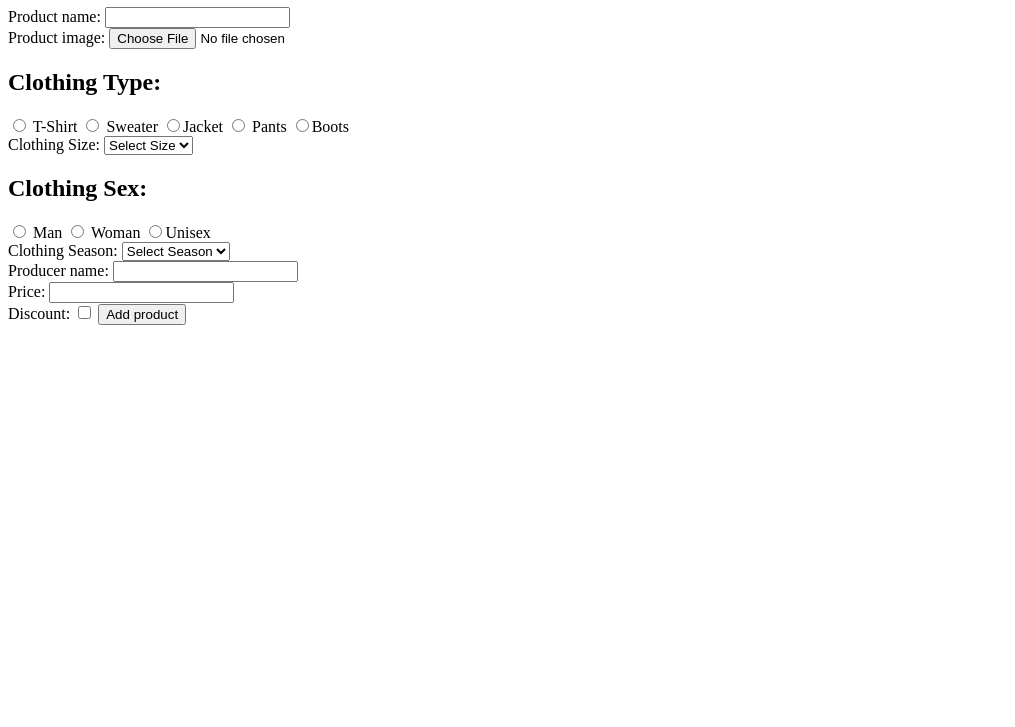
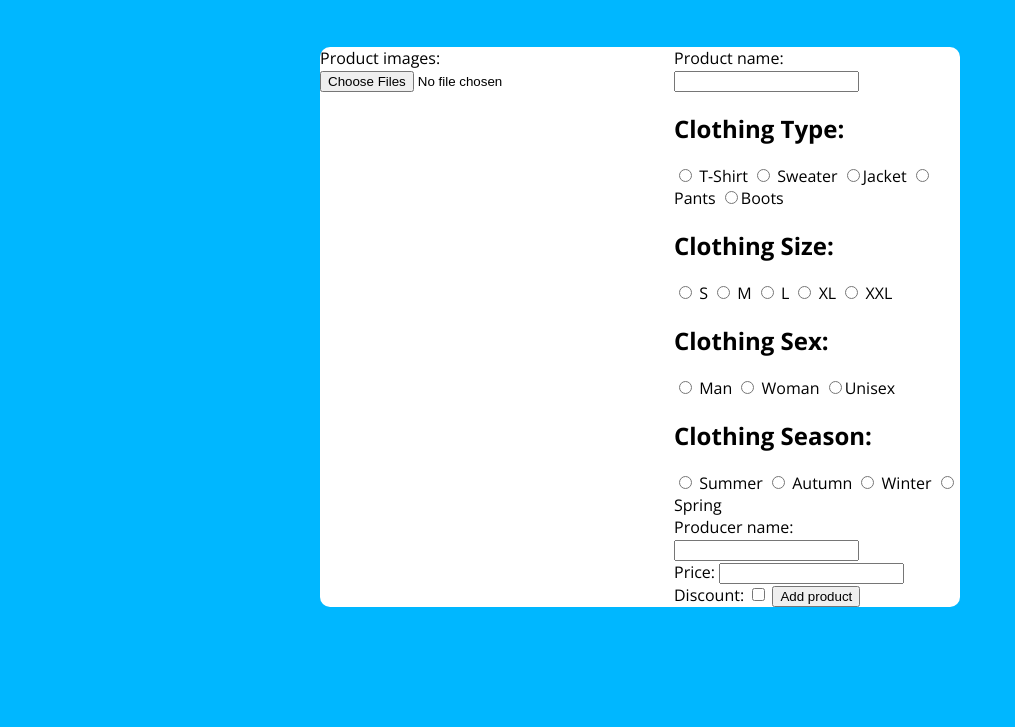
Before and after one commit to VitalikCholan/online-clothing-store, a website: page add-product.html in a window 1280 px wide. Shown: the part 73-800 px from the top of the page, without its empty margins (0-1015 px from the left). Drawn offline with nearby package versions, Linux system fonts and the light colour scheme.

Commit message:
In submitProduct.js changed approach for sending data and added style in add-product.css

```diff
--- a/add-product.html
+++ b/add-product.html
@@ -5,18 +5,40 @@
     <meta name="viewport" content="width=device-width, initial-scale=1.0" />
     <title>Add Product</title>
     <link rel="stylesheet" href="css/add-product.css" />
+    <link rel="preconnect" href="https://fonts.googleapis.com" />
+    <link rel="preconnect" href="https://fonts.gstatic.com" crossorigin />
+    <link
+      href="https://fonts.googleapis.com/css2?family=Open+Sans:ital,wght@0,300..800;1,300..800&display=swap"
+      rel="stylesheet"
+    />
   </head>
   <body>
-    <h1>Add Product</h1>
+    <form
+      class="form-container"
+      action=""
+      method="POST"
+      enctype="multipart/form-data"
+    >
+      <div class="img-box">
+        <label for="images">Product images:</label>
+        <input
+          type="file"
+          id="images"
+          name="images"
+          accept="image/*"
+          multiple
+          required
+        />
+        <template id="imageTemplate">
+          <img class="show" src="" alt="Product Image" />
+        </template>
+        <div id="imageShow" class="image-show"></div>
+      </div>
 
-    <form action="add-product">
+      <div class="input-box">
         <label for="name">Product name:</label>
         <input type="text" id="name" name="name" placeholder="" required />
-      <div class="img">
-        <label for="image">Product image:</label>
-        <input type="file" id="image" name="image" accept="image/*" required />
-        <img src="" alt="Product Image" id="imageShow" />
-      </div>
+
         <h2>Clothing Type:</h2>
         <input
           type="radio"
@@ -36,40 +58,72 @@
         /><label for="jacket">Jacket</label>
         <input type="radio" id="pants" name="clothingType" value="Pants" />
         <label for="pants">Pants</label>
-      <input type="radio" id="boots" name="clothingType" value="Boots" /><label
-        for="boots"
-        >Boots</label
-      >
+        <input
+          type="radio"
+          id="boots"
+          name="clothingType"
+          value="Boots"
+        /><label for="boots">Boots</label>
+
         <div class="clothing-size">
-        <label>Clothing Size:</label>
-        <select id="clothingSize" name="clothingSize" required>
-          <option value="">Select Size</option>
-          <option value="S">S</option>
-          <option value="M">M</option>
-          <option value="L">L</option>
-          <option value="XL">XL</option>
-          <option value="XXL">XXL</option>
-        </select>
+          <h2>Clothing Size:</h2>
+          <input type="radio" id="s" name="clothingSize" value="S" required />
+          <label for="s">S</label>
+          <input type="radio" id="m" name="clothingSize" value="M" />
+          <label for="m">M</label>
+          <input type="radio" id="l" name="clothingSize" value="L" />
+          <label for="l">L</label>
+          <input type="radio" id="xl" name="clothingSize" value="XL" />
+          <label for="xl">XL</label>
+          <input type="radio" id="xxl" name="clothingSize" value="XXL" />
+          <label for="xxl">XXL</label>
         </div>
+
         <h2>Clothing Sex:</h2>
         <input type="radio" id="man" name="clothingSex" value="Man" required />
         <label for="man">Man</label>
         <input type="radio" id="woman" name="clothingSex" value="Woman" />
         <label for="woman">Woman</label>
-      <input type="radio" id="unisex" name="clothingSex" value="Unisex" /><label
-        for="unisex"
-        >Unisex</label
-      >
+        <input
+          type="radio"
+          id="unisex"
+          name="clothingSex"
+          value="Unisex"
+        /><label for="unisex">Unisex</label>
+
         <div class="clothing-season">
-        <label>Clothing Season:</label>
-        <select id="clothingSeason" name="clothingSeason" required>
-          <option value="">Select Season</option>
-          <option value="Summer">Summer</option>
-          <option value="Autumn">Autumn</option>
-          <option value="Winter">Winter</option>
-          <option value="Spring">Spring</option>
-        </select>
+          <h2>Clothing Season:</h2>
+          <input
+            type="radio"
+            id="summer"
+            name="clothingSeason"
+            value="Summer"
+            required
+          />
+          <label for="summer">Summer</label>
+          <input
+            type="radio"
+            id="autumn"
+            name="clothingSeason"
+            value="Autumn"
+          />
+          <label for="autumn">Autumn</label>
+          <input
+            type="radio"
+            id="winter"
+            name="clothingSeason"
+            value="Winter"
+          />
+          <label for="winter">Winter</label>
+          <input
+            type="radio"
+            id="spring"
+            name="clothingSeason"
+            value="Spring"
+          />
+          <label for="spring">Spring</label>
         </div>
+
         <label for="producer">Producer name:</label>
         <input
           type="text"
@@ -78,10 +132,18 @@
           placeholder=""
           required
         />
+
         <div class="price">
           <label for="price">Price:</label>
-        <input type="number" id="price" name="price" placeholder="" required />
+          <input
+            type="number"
+            id="price"
+            name="price"
+            placeholder=""
+            required
+          />
         </div>
+
         <label for="discount">Discount:</label>
         <input
           type="checkbox"
@@ -89,7 +151,9 @@
           name="discount"
           placeholder="Put maximum price of clothing"
         />
+
         <button type="submit">Add product</button>
+      </div>
     </form>
 
     <script src="js/showImage.js"></script>
--- a/css/add-product.css
+++ b/css/add-product.css
@@ -1,3 +1,44 @@
+body {
+  margin: 0;
+  padding: 0;
+  box-sizing: border-box;
+  background-color: #00b7ff;
+  font-family: "Open Sans", sans-serif;
+}
+
+.form-container {
+  background-color: white;
+  position: fixed;
+  margin: auto;
+  inset: 0;
+  width: 50%;
+  aspect-ratio: 6 / 5;
+  border-radius: 10px;
+  display: grid;
+  grid-template-columns: auto-fit, minmax(10px, 1fr);
+  grid-template-rows: auto-fit, minmax(10px, 1fr);
+  grid-template-areas: "img-box input-box";
+}
+
+.img-box {
+  grid-area: img-box;
+}
+
+.input-box {
+  grid-area: input-box;
+}
+
+.image-show {
+  display: flex;
+  flex-wrap: wrap;
+  margin-top: 10px;
+}
+
+.show {
+  width: 90%;
+  height: 100%;
+}
+
 .clothing-size {
   display: block;
 }
@@ -9,9 +50,3 @@
 .price {
   display: block;
 }
-
-img {
-  display: none;
-  width: 50%;
-  height: 50%;
-}
--- a/js/showImage.js
+++ b/js/showImage.js
@@ -1,14 +1,20 @@
-const imageInput = document.getElementById('image');
+const imageInput = document.getElementById('images');
 const imageShow = document.getElementById('imageShow');
+const imageTemplate = document.getElementById('imageTemplate');
 
 imageInput.addEventListener('change', (e) => {
-  let file = e.target.files[0];
-  if (file) {
-    let reader = new FileReader();
-    reader.addEventListener('load', (e) => {
-      imageShow.src = e.target.result;
-      imageShow.style.display = 'block';
-    });
-    reader.readAsDataURL(file);
+  const files = e.target.files;
+  if (files) {
+    for (let i = 0; i < files.length; i++) {
+      const file = files[i];
+      const reader = new FileReader();
+      reader.addEventListener('load', (e) => {
+        const clone = document.importNode(imageTemplate.content, true);
+        const img = clone.querySelector('img');
+        img.src = e.target.result;
+        imageShow.appendChild(clone);
+      });
+      reader.readAsDataURL(file);
+    }
   }
 });
--- a/js/submitProduct.js
+++ b/js/submitProduct.js
@@ -1,30 +1,16 @@
 const form = document.querySelector('form');
+
 form.addEventListener('submit', async (e) => {
   e.preventDefault();
-
   const formData = new FormData(form);
-  const data = {};
-  formData.forEach((value, key) => {
-    data[key] = value;
-  });
-
-  console.log(data);
-
-  const bodyData = JSON.stringify(data);
-
-  console.log(bodyData);
 
   try {
     const response = await fetch('', {
       method: 'POST',
-      headers: {
-        'Content-Type': 'application/json',
-      },
-      body: bodyData,
+      body: formData,
     });
-
-    const responseData = await response.json();
-    console.log(responseData);
+    const data = await response.text();
+    form.reset();
   } catch (error) {
     console.error('Error:', error);
   }
--- a/package.json
+++ b/package.json
@@ -4,7 +4,7 @@
   "description": "",
   "main": "index.js",
   "scripts": {
-    "test": "echo \"Error: no test specified\" && exit 1"
+    "lint": "eslint"
   },
   "author": "Cholan Vitaliy",
   "license": "ISC",
```
Lines whose indentation alone changed are shown as unchanged.
